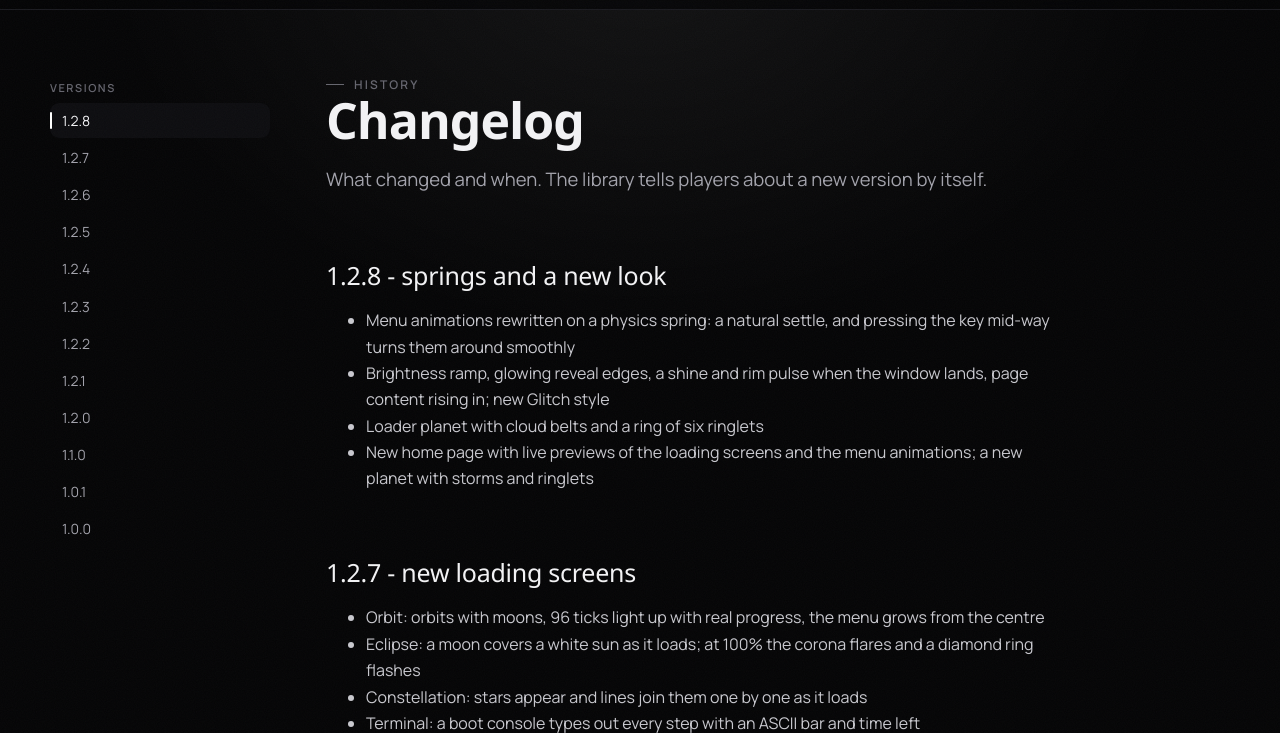
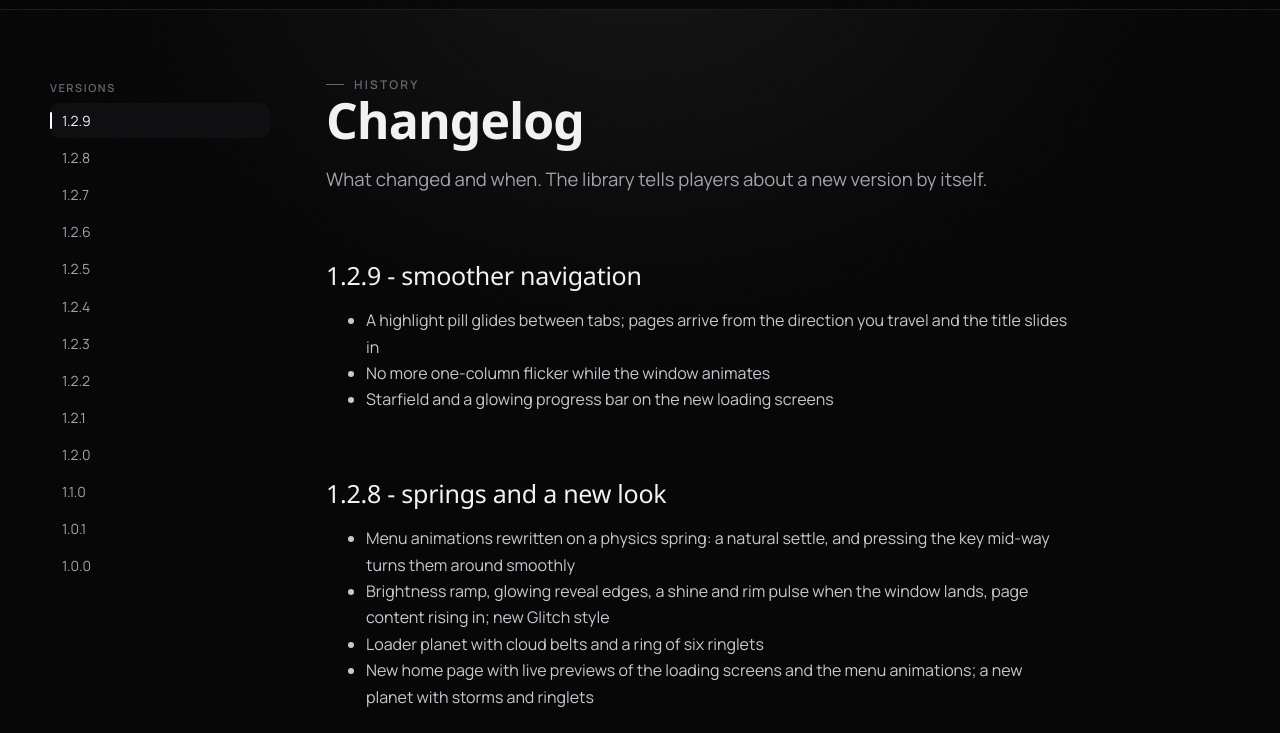
Before and after one commit to ProximityDevProject/ProximityGUI, a plain HTML site: page site/changelog.html in a window 1280 px wide. Shown: the part 56-789 px from the top of the page. Drawn offline with Linux system fonts and the light colour scheme; a web font is replaced by a local one.

Commit message:
1.2.9: gliding tab pill, directional page transitions, no reflow during window animation
Co-Authored-By: Claude Opus 5.5 <noreply@anthropic.com>

```diff
--- a/site/changelog.html
+++ b/site/changelog.html
@@ -12,6 +12,7 @@
 <div class="wrap page">
 <aside class="toc">
   <b>Versions</b>
+  <a href="#v129">1.2.9</a>
   <a href="#v128">1.2.8</a>
   <a href="#v127">1.2.7</a>
   <a href="#v126">1.2.6</a>
@@ -29,6 +30,13 @@
   <span class="eyebrow">History</span>
   <h1>Changelog</h1>
   <p class="lead">What changed and when. The library tells players about a new version by itself.</p>
+
+  <h2 id="v129">1.2.9 - smoother navigation</h2>
+  <ul>
+    <li>A highlight pill glides between tabs; pages arrive from the direction you travel and the title slides in</li>
+    <li>No more one-column flicker while the window animates</li>
+    <li>Starfield and a glowing progress bar on the new loading screens</li>
+  </ul>
 
   <h2 id="v128">1.2.8 - springs and a new look</h2>
   <ul>
```
Also changed, not shown: site/index.html (+1 -1 lines), site/start.html (+1 -1 lines), 8 other files.
